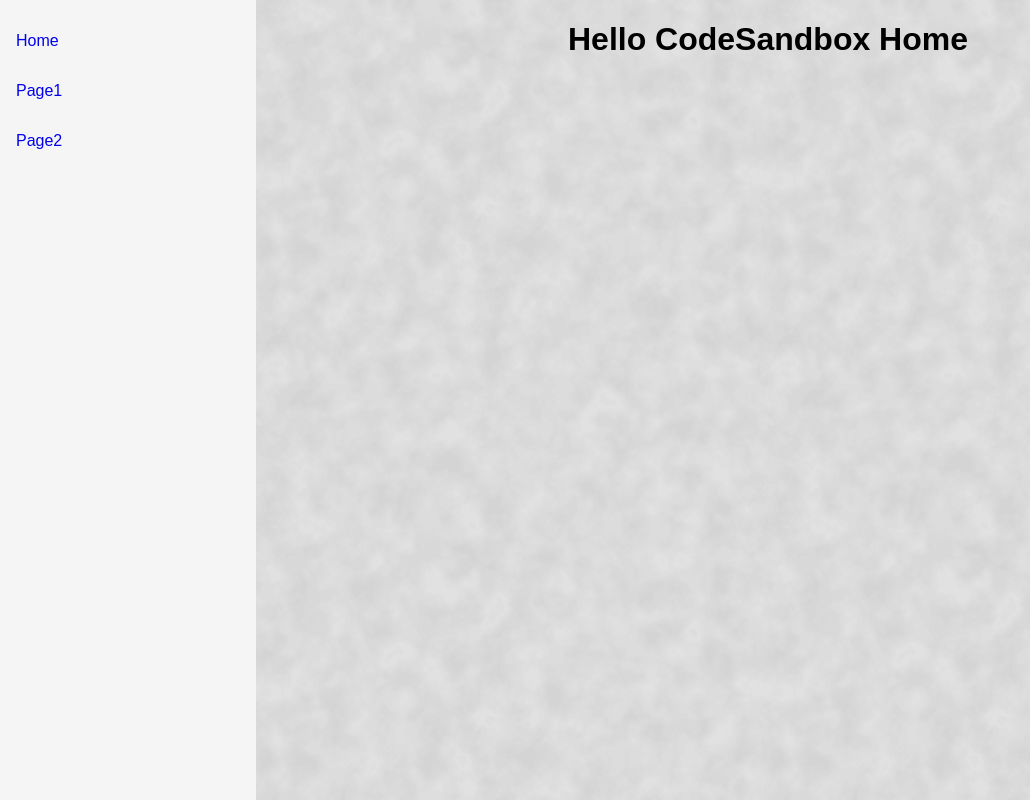
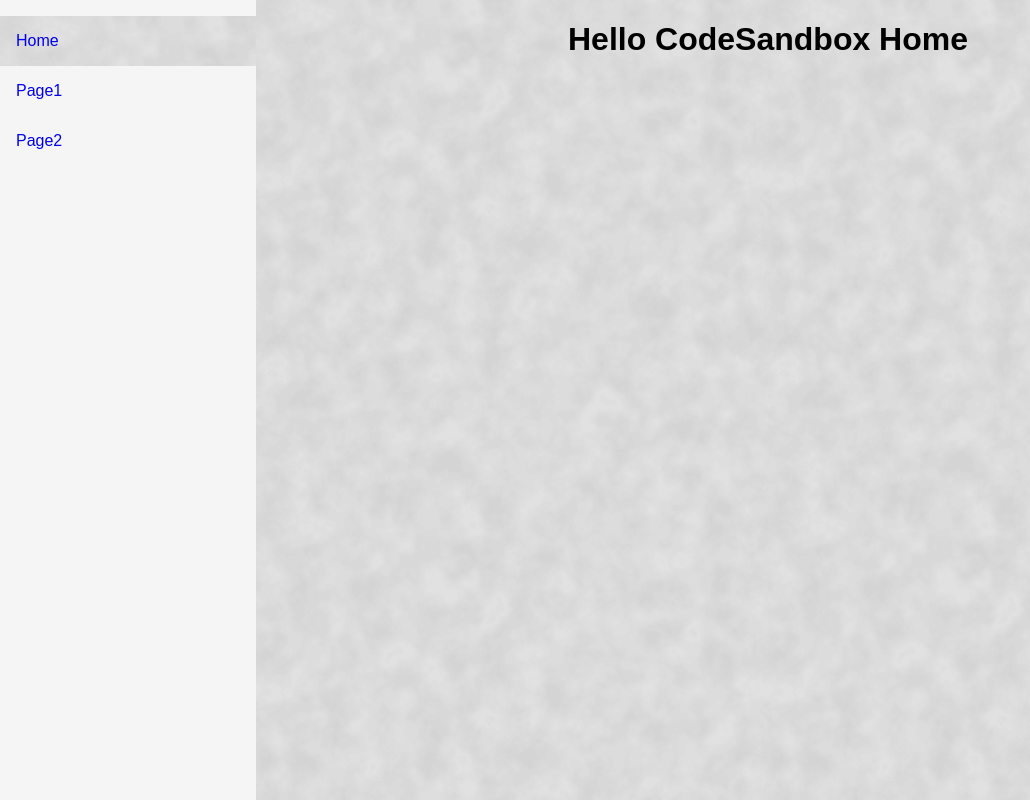
Before and after one commit to rharmalkar28/Demo, a React (Create React App) app: page / in a window 1280 px wide. Shown: the whole page, without its empty margins (0-1030 px from the left). Built offline with nearby package versions, Linux system fonts and the light colour scheme.

Commit message:
selected menu

```diff
--- a/src/App.js
+++ b/src/App.js
@@ -1,5 +1,5 @@
 import React from "react";
-import { BrowserRouter as Router, Switch, Route, Link } from "react-router-dom";
+import { BrowserRouter as Router, Switch, Route, NavLink } from "react-router-dom";
 import "./styles.css";
 import Page1 from "./Pages/Page1";
 import Page2 from "./Pages/Page2";
@@ -14,13 +14,13 @@
         <div className="leftDiv">
         <ul>
         <li>
-          <Link to="/">Home</Link>
+          <NavLink exact activeClassName="selected" to="/" >Home</NavLink>
         </li>
         <li>
-          <Link to="/page1">Page1</Link>
+          <NavLink exact activeClassName="selected" to="/page1">Page1</NavLink>
         </li>
         <li>
-          <Link to="/page2">Page2</Link>
+          <NavLink exact activeClassName="selected" to="/page2">Page2</NavLink>
         </li>
       </ul>
         </div>
--- a/src/styles.css
+++ b/src/styles.css
@@ -2,7 +2,6 @@
   font-family: sans-serif;
   display: flex;
   height: 100vh;
-
 }
 .leftDiv {
   flex:1;
@@ -57,9 +56,11 @@
   text-decoration: none;
   display: inline-block;
   width: 100%;
+  height: 100%;
+  padding: 1rem;
 }
 
-ul li:hover {
+ul li:hover, .selected{
   background-image: url("./assets/hazy_background_tile.png");
   background-repeat: repeat;
 }
@@ -67,10 +68,7 @@
 ul li {
   list-style: none;
   width: 100%;
-  padding: 1rem;
 }
-
-
 
 ul {
   width: 100%;
```
